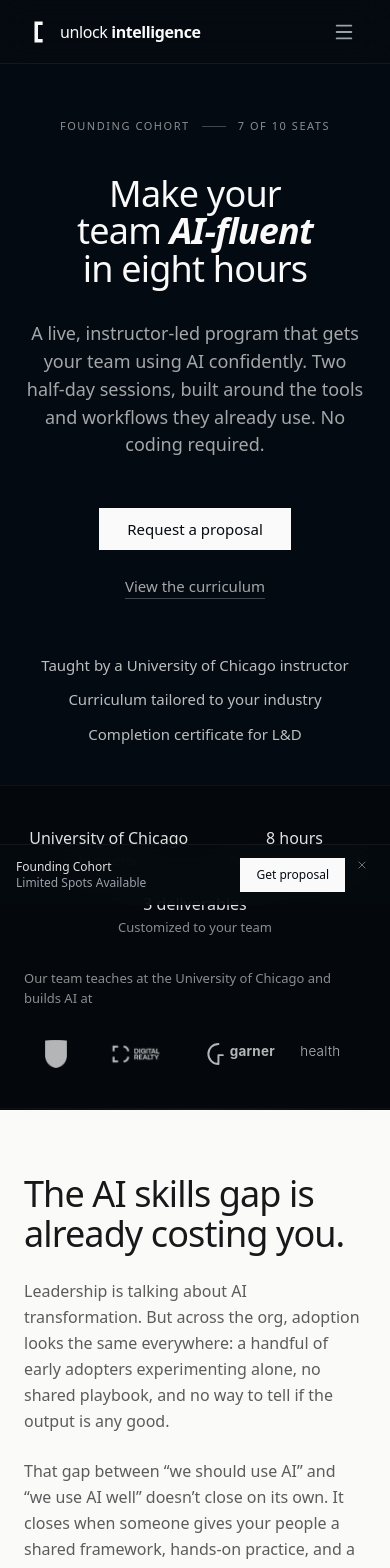
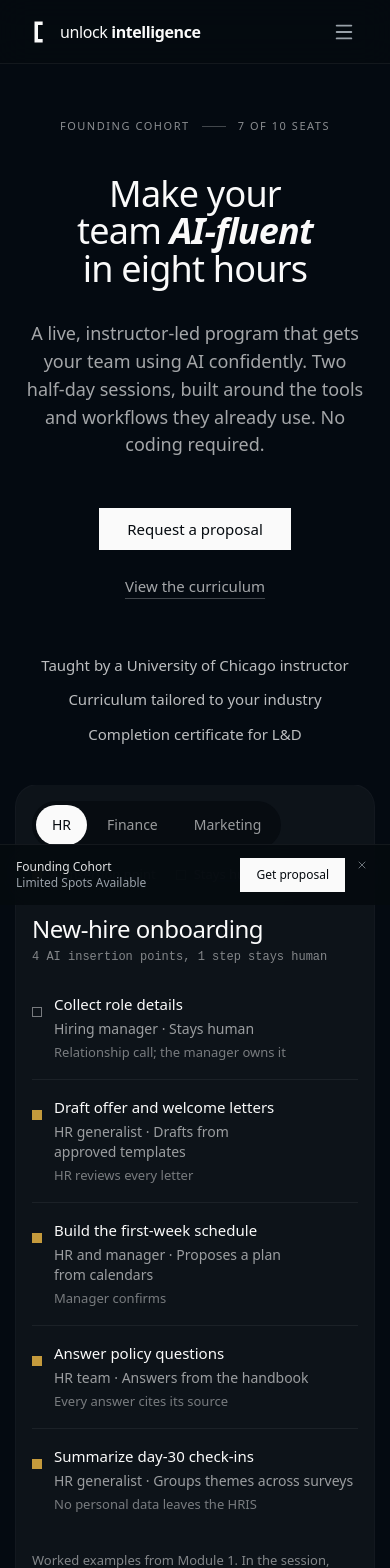
Before and after one commit to ShubhamMChandra/unlock_intelligence, a Next.js app: page / in a window 390 px wide. Shown: the top 1568 px of the page. Built offline with nearby package versions, Linux system fonts and the light colour scheme.

Commit message:
feat: add tabbed Process Matrix below the hero
Worked examples for HR, Finance and Marketing show where AI comes into a
real process and which steps stay human, with a guardrail for each step.
Desktop renders a table grid; mobile stacks each step.

```diff
--- a/src/app/(marketing)/page.tsx
+++ b/src/app/(marketing)/page.tsx
@@ -5,6 +5,7 @@
  * Deps: Section components from components/sections.
  */
 import { Hero } from "@/components/sections/hero";
+import { ProcessMatrix } from "@/components/sections/process-matrix";
 import { ProofBar } from "@/components/sections/proof-bar";
 import { Problem } from "@/components/sections/problem";
 import { HowItWorks } from "@/components/sections/how-it-works";
@@ -20,6 +21,7 @@ export default function Home() {
   return (
     <main>
       <Hero />
+      <ProcessMatrix />
       <ProofBar />
       <Problem />
       <Team />
--- /dev/null
+++ b/src/components/sections/process-matrix.tsx
@@ -0,0 +1,186 @@
+/**
+ * What: Process Matrix — tabbed worked examples (HR, Finance, Marketing).
+ * Why: Shows the program's core method instead of describing it.
+ * How: Client tabs swap the process; amber square marks an AI insertion point.
+ * Deps: React state, cn.
+ */
+"use client";
+
+import { useState } from "react";
+import { cn } from "@/lib/utils";
+
+interface MatrixRow {
+  step: string;
+  owner: string;
+  ai: string | null;
+  guard: string;
+}
+
+interface Process {
+  key: string;
+  label: string;
+  title: string;
+  rows: MatrixRow[];
+}
+
+const processes: Process[] = [
+  {
+    key: "onboarding",
+    label: "HR",
+    title: "New-hire onboarding",
+    rows: [
+      { step: "Collect role details", owner: "Hiring manager", ai: null, guard: "Relationship call; the manager owns it" },
+      { step: "Draft offer and welcome letters", owner: "HR generalist", ai: "Drafts from approved templates", guard: "HR reviews every letter" },
+      { step: "Build the first-week schedule", owner: "HR and manager", ai: "Proposes a plan from calendars", guard: "Manager confirms" },
+      { step: "Answer policy questions", owner: "HR team", ai: "Answers from the handbook", guard: "Every answer cites its source" },
+      { step: "Summarize day-30 check-ins", owner: "HR generalist", ai: "Groups themes across surveys", guard: "No personal data leaves the HRIS" },
+    ],
+  },
+  {
+    key: "finance",
+    label: "Finance",
+    title: "Month-end close",
+    rows: [
+      { step: "Pull statements and transactions", owner: "Staff accountant", ai: "Extracts and matches line items", guard: "Unmatched items go to a person" },
+      { step: "Reconcile accounts", owner: "Staff accountant", ai: "Flags variances over threshold", guard: "Controller sets the thresholds" },
+      { step: "Draft variance commentary", owner: "FP&A analyst", ai: "Writes first-pass explanations", guard: "Analyst rewrites before review" },
+      { step: "Approve journal entries", owner: "Controller", ai: null, guard: "Accountability sits with the controller" },
+      { step: "Prepare the leadership summary", owner: "CFO office", ai: "Builds the first draft", guard: "Every number links to its source" },
+    ],
+  },
+  {
+    key: "marketing",
+    label: "Marketing",
+    title: "Campaign launch",
+    rows: [
+      { step: "Set audience and goal", owner: "Marketing lead", ai: null, guard: "Strategy call; the lead owns it" },
+      { step: "Draft copy variants", owner: "Content marketer", ai: "Writes variants in brand voice", guard: "Brand guide in every prompt" },
+      { step: "Adapt assets per channel", owner: "Designer", ai: "Resizes and adapts copy", guard: "Designer approves final files" },
+      { step: "Legal and brand review", owner: "Brand manager", ai: null, guard: "Sign-off stays with people" },
+      { step: "Weekly performance recap", owner: "Marketing ops", ai: "Summarizes channel results", guard: "Numbers pulled from the dashboards" },
+    ],
+  },
+];
+
+function Mark({ ai }: { ai: boolean }) {
+  return (
+    <span
+      aria-hidden="true"
+      className={cn(
+        "inline-block h-2.5 w-2.5 shrink-0",
+        ai ? "bg-[var(--amber)]" : "border-[1.5px] border-foreground/45"
+      )}
+    />
+  );
+}
+
+export function ProcessMatrix() {
+  const [active, setActive] = useState(processes[0].key);
+  const process = processes.find((p) => p.key === active) ?? processes[0];
+  const aiCount = process.rows.filter((r) => r.ai).length;
+  const humanCount = process.rows.length - aiCount;
+
+  return (
+    <section aria-labelledby="matrix-title" className="tone-hero pb-16 md:pb-24">
+      <div className="mx-auto max-w-[1120px] px-4 sm:px-6">
+        <figure className="m-0 rounded-2xl bg-white/[0.035] p-4 ring-1 ring-white/[0.06] sm:p-8">
+          <div className="flex flex-wrap items-center justify-between gap-4">
+            <div
+              aria-label="Example process"
+              className="flex gap-1 rounded-full bg-background/80 p-1"
+            >
+              {processes.map((p) => (
+                <button
+                  key={p.key}
+                  type="button"
+                  aria-pressed={p.key === active}
+                  onClick={() => setActive(p.key)}
+                  className={cn(
+                    "min-h-10 rounded-full px-4 text-sm font-medium transition-colors duration-150 focus-visible:outline-2 focus-visible:outline-offset-2 focus-visible:outline-foreground",
+                    p.key === active
+                      ? "bg-foreground text-background"
+                      : "text-foreground/60 hover:text-foreground"
+                  )}
+                >
+                  {p.label}
+                </button>
+              ))}
+            </div>
+            <div className="flex flex-wrap items-center gap-x-5 gap-y-2 text-[13px] text-foreground/60">
+              <span className="flex items-center gap-2">
+                <Mark ai />
+                AI insertion point
+              </span>
+              <span className="flex items-center gap-2">
+                <Mark ai={false} />
+                Stays human
+              </span>
+            </div>
+          </div>
+
+          <div className="flex flex-wrap items-baseline justify-between gap-x-6 gap-y-1 pt-7 pb-3">
+            <h2 id="matrix-title" className="text-2xl font-medium tracking-[-0.02em] md:text-[28px]">
+              {process.title}
+            </h2>
+            <p className="font-mono text-xs text-foreground/50">
+              {aiCount} AI insertion points, {humanCount}{" "}
+              {humanCount === 1 ? "step stays human" : "steps stay human"}
+            </p>
+          </div>
+
+          {/* Desktop: table grid */}
+          <div className="hidden md:block">
+            <div className="grid grid-cols-[20px_1.3fr_0.9fr_1.3fr_1.3fr] gap-4 border-b border-white/[0.08] py-2.5 font-mono text-[11px] uppercase tracking-[0.06em] text-foreground/45">
+              <span />
+              <span>Step</span>
+              <span>Owner</span>
+              <span>What AI does</span>
+              <span>Guardrail</span>
+            </div>
+            {process.rows.map((r) => (
+              <div
+                key={r.step}
+                className="grid grid-cols-[20px_1.3fr_0.9fr_1.3fr_1.3fr] items-center gap-4 border-b border-white/[0.05] py-3.5 text-[15px]"
+              >
+                <Mark ai={Boolean(r.ai)} />
+                <span>{r.step}</span>
+                <span className="text-foreground/60">{r.owner}</span>
+                <span className={r.ai ? "text-foreground" : "text-foreground/45"}>
+                  {r.ai ?? "Stays human"}
+                </span>
+                <span className="text-foreground/60">{r.guard}</span>
+              </div>
+            ))}
+          </div>
+
+          {/* Mobile: stacked rows */}
+          <ol className="md:hidden">
+            {process.rows.map((r) => (
+              <li
+                key={r.step}
+                className="flex gap-3 border-b border-white/[0.06] py-4 last:border-b-0"
+              >
+                <span className="pt-1.5">
+                  <Mark ai={Boolean(r.ai)} />
+                </span>
+                <div className="min-w-0 space-y-1">
+                  <p className="text-[15px] font-medium">{r.step}</p>
+                  <p className="text-sm text-foreground/60">
+                    {r.owner}
+                    {r.ai ? ` · ${r.ai}` : " · Stays human"}
+                  </p>
+                  <p className="text-[13px] text-foreground/45">{r.guard}</p>
+                </div>
+              </li>
+            ))}
+          </ol>
+
+          <figcaption className="pt-5 text-[13px] text-foreground/50">
+            Worked examples from Module 1. In the session, your team builds
+            this for one of its own processes.
+          </figcaption>
+        </figure>
+      </div>
+    </section>
+  );
+}
```
